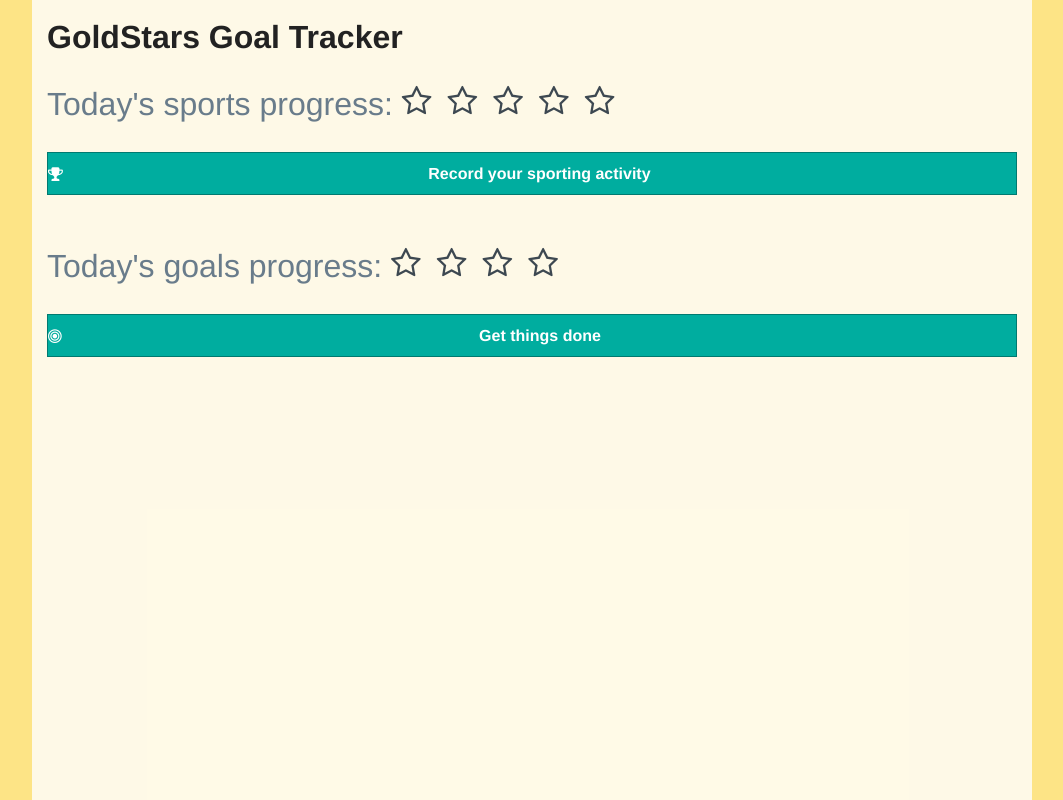
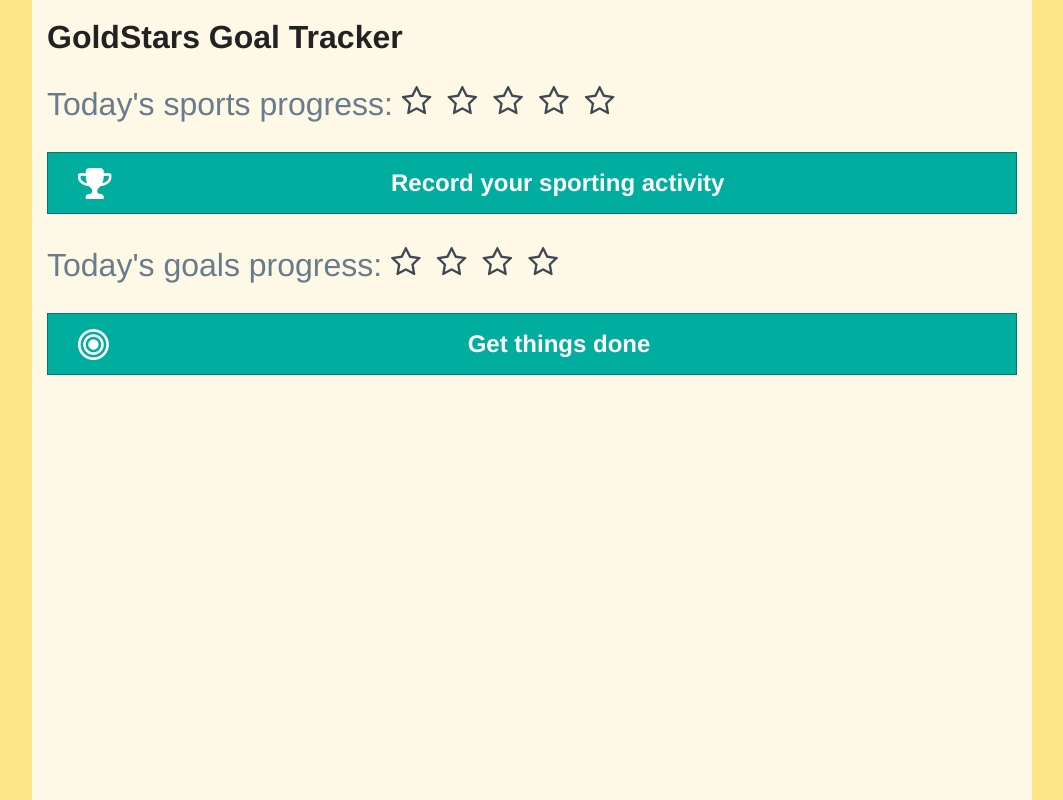
Before and after one commit to alihaberfield/angular-lightbox-route, a website: page app/dev/index.html in a window 1280 px wide. Shown: the whole page, without its empty margins (108-1171 px from the left). Drawn offline with Linux system fonts and the light colour scheme.

Commit message:
[task] Resize buttons

```diff
--- a/app/assets/sass/_app.scss
+++ b/app/assets/sass/_app.scss
@@ -17,6 +17,9 @@ a {
   background: rgba(255,255,255,0.8);
   height: 100%;
 }
+
+
+
 
 .modal-backdrop {
   position: absolute;
@@ -56,7 +59,7 @@ a {
 
   h1 {
     @media #{$medium} {
-      margin: 1em 4em;
+      margin: 0 4em 0.5em 4em;
     }
     @media #{$small} {
       background: $primary-color;
@@ -71,6 +74,9 @@ a {
   }
 }
 
+input[type="checkbox"] {
+  margin: 1em 0;
+}
 
 .modal .row {
   max-width: 100%;
@@ -114,20 +120,24 @@ a {
 .menu {
   list-style: none;
   margin-left: 0;
-  font-size:1.5em;
 
   a {
     display:block;
-    padding: 1em;
     color: #fff;
 
     &:hover {
       color: #fff;
     }
   }
+  .button.expand {
+    line-height: 1.5em;
+    padding: 0.5em;
+    font-size:1.5em;
 
-  .button {
-    padding: 0;
+    .left {
+      margin-left:0.5em;
+      font-size:1.5em;
+    }
   }
 }
 
--- a/app/dev/index.html
+++ b/app/dev/index.html
@@ -30,7 +30,7 @@
 
         <h1>GoldStars Goal Tracker</h1>
 
-        <div ng-repeat="category in categories">
+        <div ng-repeat="category in categories" class="menu">
             <p class="sub-heading">Today's {{ category.shortName }} progress:
                 <span ng-repeat="activity in category.activities | orderBy:'input'" ng-class="{'icon-star': activity.input, 'icon-star-o': !activity.input}">
                 </span>
```
Also changed, not shown: app/assets/templates/index.html (+1 -1 lines), app/prod/index.html (+1 -1 lines), app/assets/css/styles.css.
